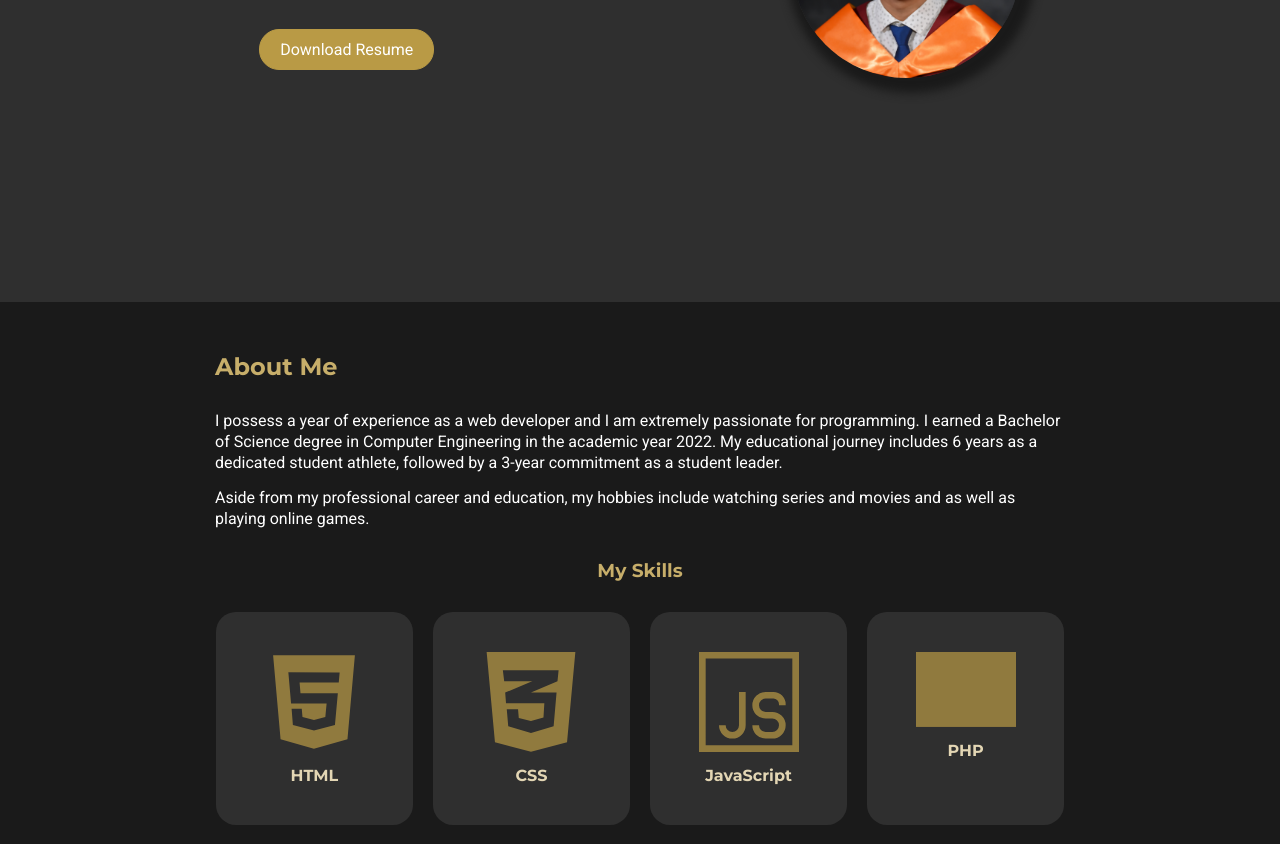
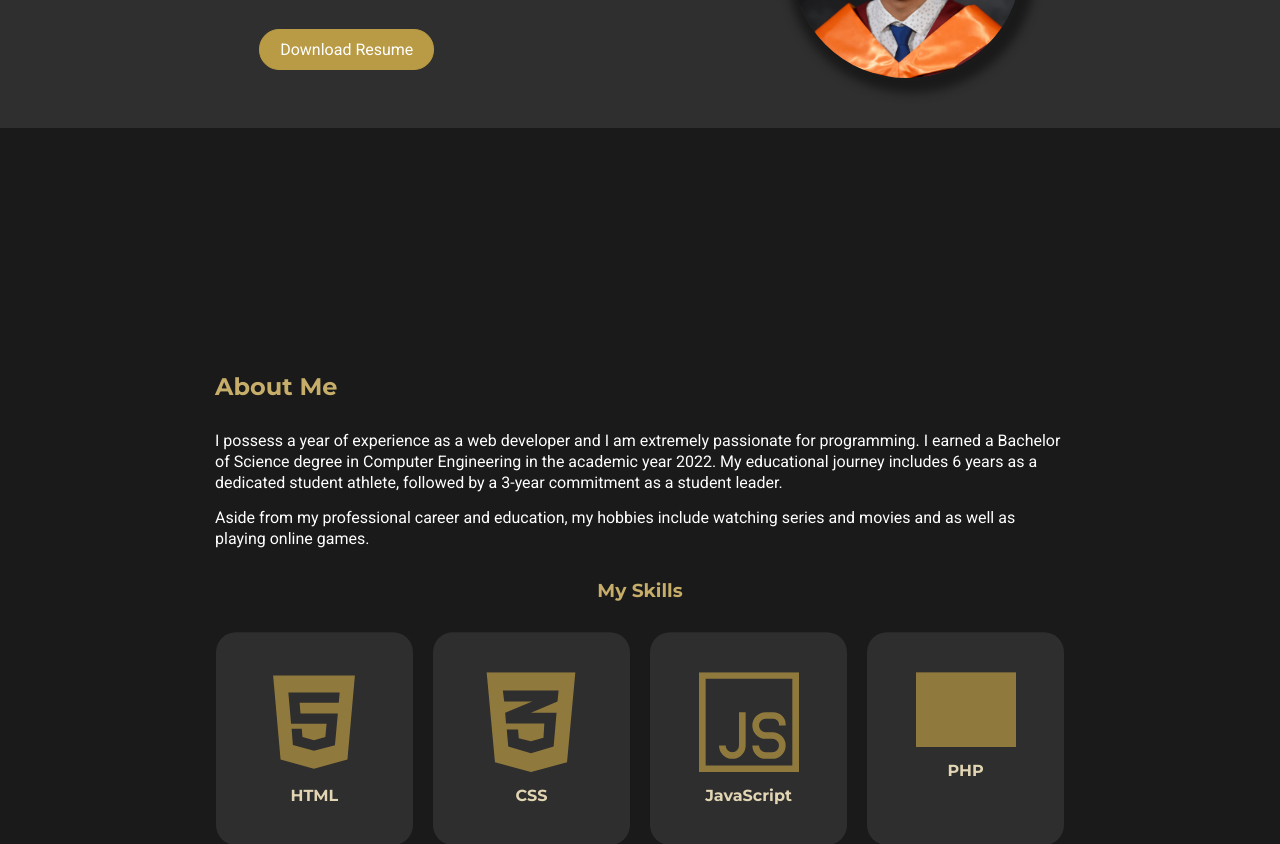
Before and after one commit to JChristianRojo/portfolio, a React (Vite) app: page / in a window 1280 px wide. Shown: the part 280-1124 px from the top of the page. Built offline with nearby package versions, Linux system fonts and the light colour scheme; grey boxes are pictures that could not be loaded.

Commit message:
fix: animation

```diff
--- a/src/index.css
+++ b/src/index.css
@@ -52,15 +52,15 @@ ul.no-bullets {
 
 section {
   padding: 70px 0;
-  animation: slide-in-top;
-  animation-timeline: view();
-  animation-range: entry cover 40%;
 }
 
 .container {
   height: 100%;
   max-width: 85%;
   margin-inline: auto;
+  animation: slide-in-top;
+  animation-timeline: view();
+  animation-range: entry cover 40%;
 }
 
 .row {
```
